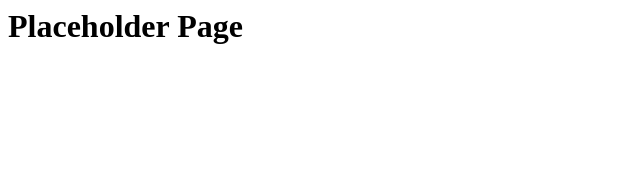
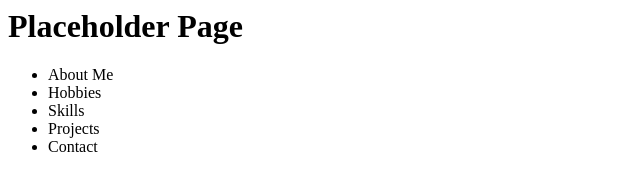
Before and after one commit to michaelfitl/michaelfitl, a plain HTML site: page index.html in a window 1280 px wide. Shown: the whole page, without its empty margins (0-640 px from the left). Drawn offline with Linux system fonts and the light colour scheme.

Commit message:
Update index.html

```diff
--- a/index.html
+++ b/index.html
@@ -6,5 +6,12 @@
   </head>
   <body>
     <h1>Placeholder Page</h1>
+    <ul>
+      <li>About Me</li>
+      <li>Hobbies</li>
+      <li>Skills</li>
+      <li>Projects</li>
+      <li>Contact</li>
+    </ul>
   </body>
 </html>
```
